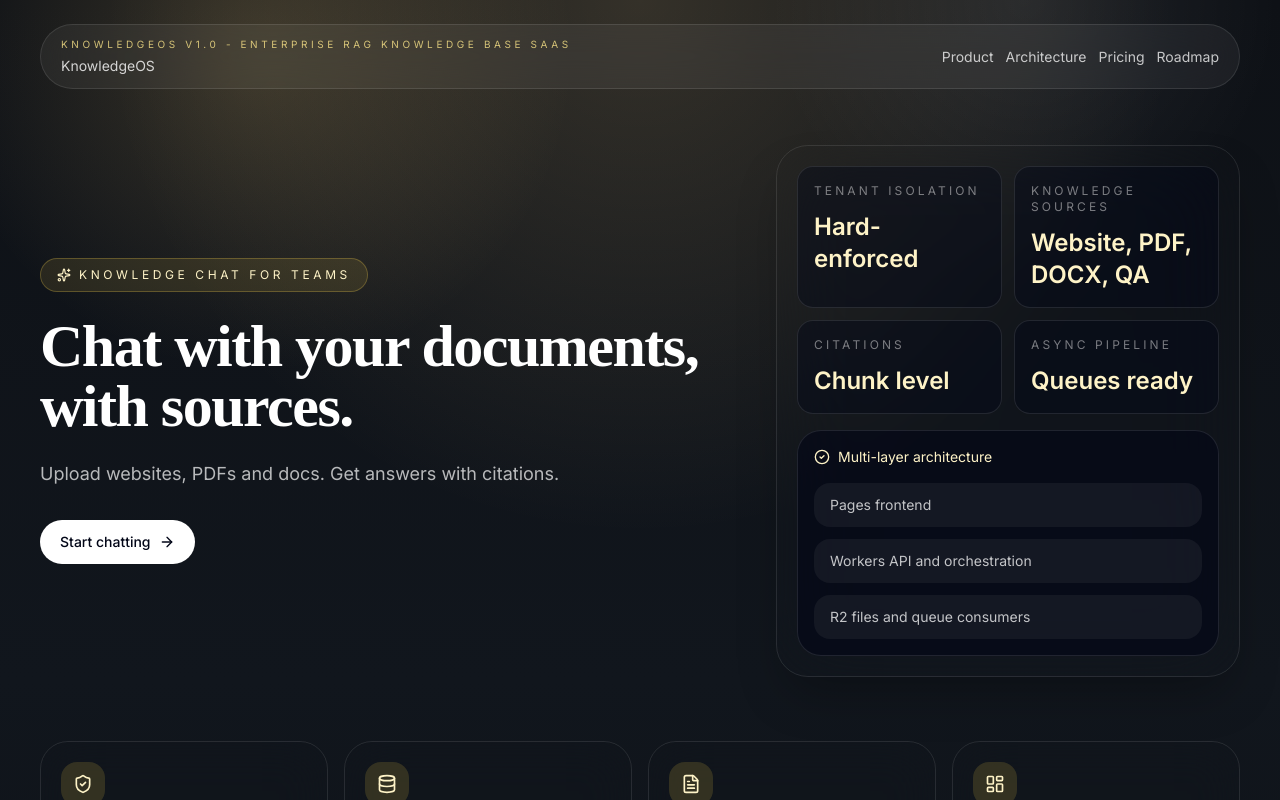
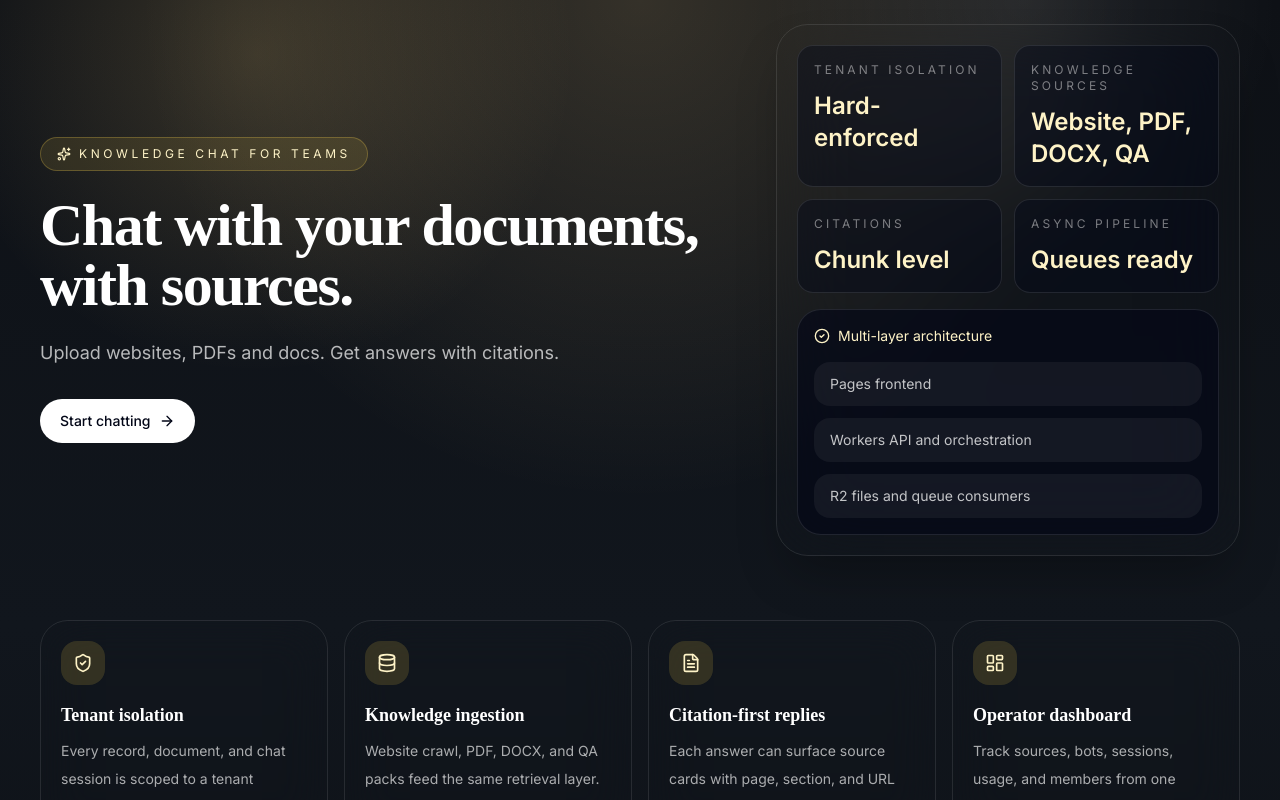
Before and after one commit to nanbaxian/myai, a Next.js app: page / in a window 1280 px wide. Shown: the top 800 px of the page. Built offline with nearby package versions, Linux system fonts and the light colour scheme; no server answers.

Commit message:
remove unused bar

```diff
--- a/components/KnowledgeLanding.tsx
+++ b/components/KnowledgeLanding.tsx
@@ -4,8 +4,6 @@ import { ArrowRight, CheckCircle2, Database, FileText, LayoutDashboard, ShieldCh
 type Locale = 'en' | 'zh'
 
 type Copy = {
-  badge: string
-  nav: { product: string; architecture: string; pricing: string; roadmap: string }
   hero: { eyebrow: string; title: string; subtitle: string; cta: string }
   stats: { label: string; value: string }[]
   sections: { pricingTitle: string; roadmapTitle: string; phases: string[] }
@@ -13,8 +11,6 @@ type Copy = {
 
 const copy: Record<Locale, Copy> = {
   en: {
-    badge: 'KnowledgeOS v1.0 - Enterprise RAG Knowledge Base SaaS',
-    nav: { product: 'Product', architecture: 'Architecture', pricing: 'Pricing', roadmap: 'Roadmap' },
     hero: {
       eyebrow: 'Knowledge chat for teams',
       title: 'Chat with your documents, with sources.',
@@ -38,8 +34,6 @@ const copy: Record<Locale, Copy> = {
     },
   },
   zh: {
-    badge: 'KnowledgeOS v1.0 - 企业知识库 RAG SaaS',
-    nav: { product: '产品', architecture: '架构', pricing: '定价', roadmap: '路线图' },
     hero: {
       eyebrow: '团队知识库问答',
       title: '基于你的文档问答，每个答案都有出处。',
@@ -101,19 +95,6 @@ export default function KnowledgeLanding({ locale }: { locale: Locale }) {
     <main className="min-h-screen overflow-hidden bg-[radial-gradient(circle_at_top,_rgba(255,216,140,0.16),_transparent_32%),linear-gradient(180deg,#0e1116_0%,#11161d_44%,#0b0d11_100%)] text-white">
       <div className="absolute inset-x-0 top-0 h-[34rem] bg-[radial-gradient(circle_at_20%_10%,rgba(248,208,122,0.18),transparent_28%),radial-gradient(circle_at_80%_0%,rgba(255,255,255,0.08),transparent_22%)]" />
       <div className="relative mx-auto flex min-h-screen w-full max-w-7xl flex-col px-6 py-6 lg:px-10">
-        <header className="mb-14 flex flex-wrap items-center justify-between gap-4 rounded-full border border-white/10 bg-white/5 px-5 py-3 backdrop-blur-xl">
-          <div>
-            <div className="text-[10px] uppercase tracking-[0.36em] text-amber-200/80">{c.badge}</div>
-            <div className="mt-1 text-sm text-white/80">KnowledgeOS</div>
-          </div>
-          <nav className="flex flex-wrap items-center gap-3 text-sm text-white/75">
-            <span>{c.nav.product}</span>
-            <span>{c.nav.architecture}</span>
-            <span>{c.nav.pricing}</span>
-            <span>{c.nav.roadmap}</span>
-          </nav>
-        </header>
-
         <section className="grid gap-10 lg:grid-cols-[1.2fr_0.8fr] lg:items-center">
           <div>
             <div className="inline-flex items-center gap-2 rounded-full border border-amber-300/25 bg-amber-300/10 px-4 py-2 text-xs uppercase tracking-[0.3em] text-amber-100">
```
